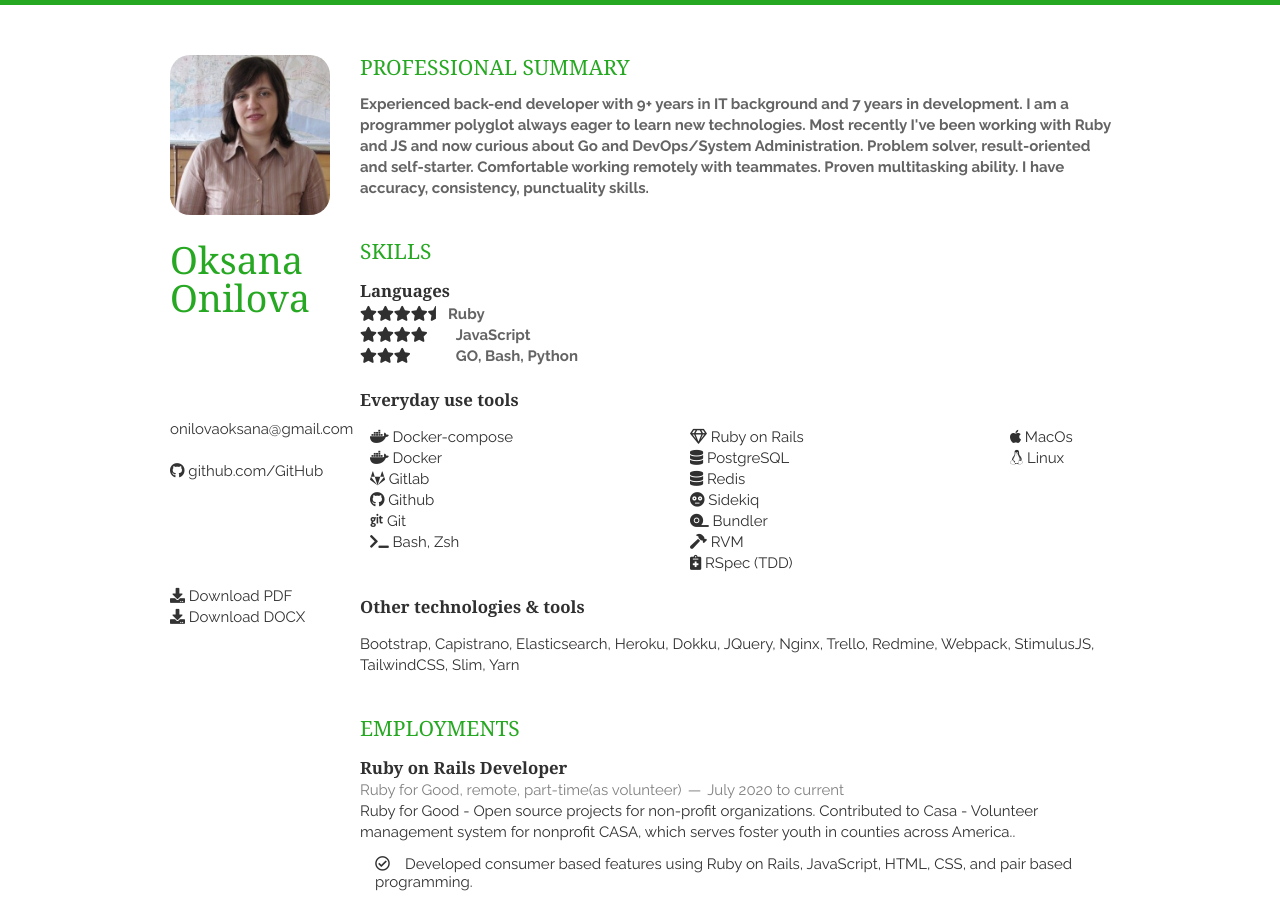
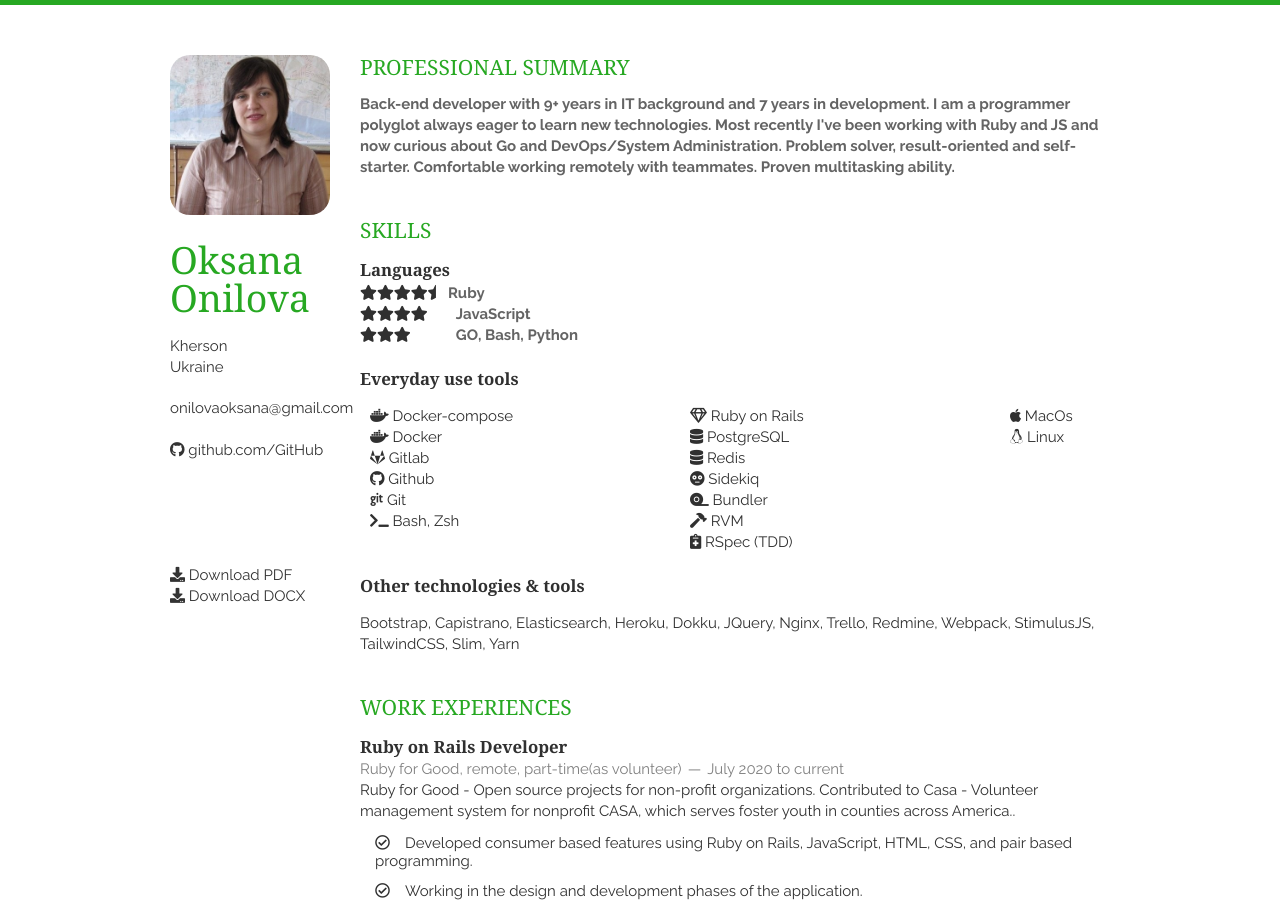
Before and after one commit to onsana/onsana.github.io, a Jekyll site: the page built from index.html, in a window 1280 px wide and 900 px high. Built offline with Jekyll 4.4.1, drawn with Linux system fonts in a browser that asks for light colours; nearby versions of some CDN libraries; the list of posts is cut into pages by our own code.

Commit message:
Update layouts

```diff
--- a/_config.yml
+++ b/_config.yml
@@ -18,6 +18,9 @@ name: Oksana Onilova
 email: onilovaoksana@gmail.com
 email_full: mailto:onilovaoksana@gmail.com
 github: onsana
+address:
+  city: Kherson
+  country: Ukraine
 twitter: i_do_not_have_it
 
 # needed for travis-ci build
--- a/_includes/employment.html
+++ b/_includes/employment.html
@@ -1,5 +1,5 @@
 <section class="thirteen columns">
-    <h1>Employments</h1>
+    <h1>Work Experiences</h1>
 
     <article>
         <header>
--- a/_includes/professional_summary.html
+++ b/_includes/professional_summary.html
@@ -2,13 +2,12 @@
     <h1>Professional summary</h1>
     <article>
         <p>
-            <em>
-                Experienced back-end developer with 9+ years in
+            <em>Back-end developer with 9+ years in
                 IT background and 7 years in development. I am a programmer
                 polyglot always eager to learn new technologies. Most recently I've been
                 working with Ruby and JS and now curious about Go and DevOps/System Administration. Problem solver,
                 result-oriented and self-starter. Comfortable working remotely with
-                teammates. Proven multitasking ability. I have accuracy, consistency, punctuality skills.
+                teammates. Proven multitasking ability.
             </em>
         </p>
     </article>
--- a/_layouts/doc_layout.html
+++ b/_layouts/doc_layout.html
@@ -11,6 +11,9 @@
 <div class="container">
     <a href="{{ site.production_path }}">Link to actual version of this CV</a><br>
 
+    Address:
+        {{ site.address.city }},
+        {{ site.address.country }}
     Phone: <a href="{{ site.tel_full }}">{{ site.tel }}</a>,
     Email: <a href="{{ site.email_full }}">{{ site.email }}</a><br>
 
--- a/_layouts/layout.html
+++ b/_layouts/layout.html
@@ -33,8 +33,6 @@
         </p>
         <address>
             <a href="{{ site.google_maps }}">
-                {{ site.address.street }}<br/>
-                {{ site.address.postcode }}<br/>
                 {{ site.address.city }}<br/>
                 {{ site.address.country }}
             </a>
```
